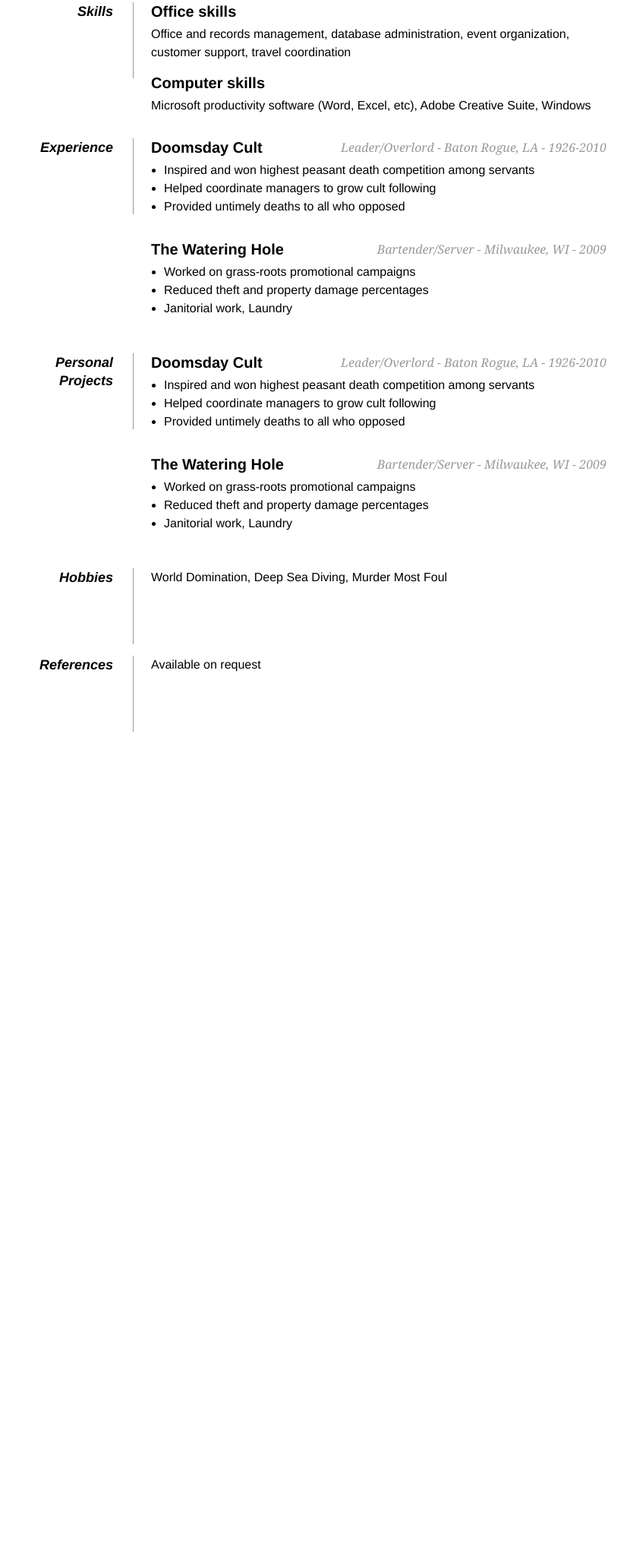
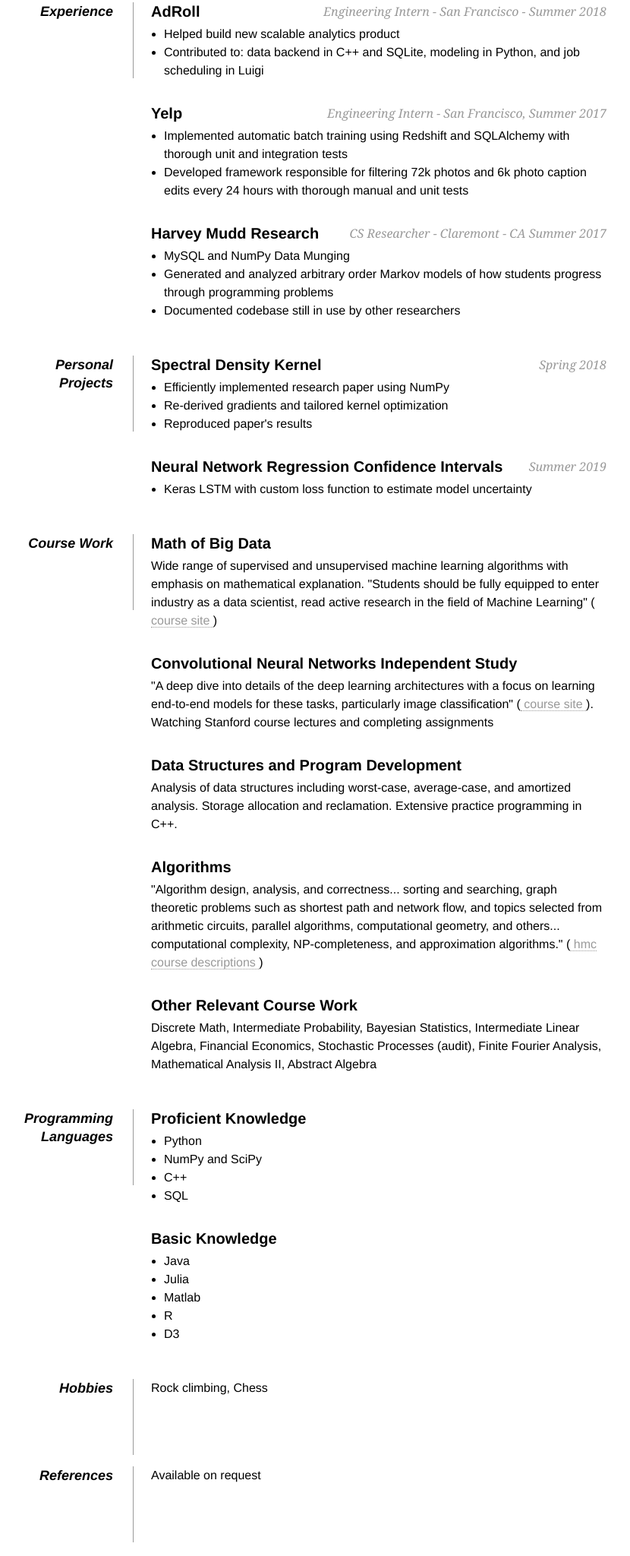
Before and after one commit to ndiamant/ndiamant.github.io, a plain HTML site: page index.html in a window 1280 px wide. Shown: the part 448-2496 px from the top of the page at 76% size, without its empty margins (241-1071 px from the left). Before the commit the page ends 1486 px from the top, so only its background shows below. Drawn offline with Linux system fonts and the light colour scheme.

Commit message:
actual info in resume

```diff
--- a/index.html
+++ b/index.html
@@ -42,8 +42,8 @@
             <h1 class="fn">Nathaniel Diamant</h1>
 
             <p>
-                Cell: <span class="tel">510-520-0250</span><br />
-                Email: <a class="email" href="mailto:ndiamant@hmc.edu">greatoldone@lovecraft.com</a></span><br />
+                Cell: <span class="tel">(510) 520 0250</span><br />
+                Email: <a class="email" href="mailto:ndiamant@hmc.edu">ndiamant@hmc.edu</a></span><br />
                 Github: <a class="email" href="https://github.com/ndiamant">github.com/ndiamant</a>
             </p>
         </div>
@@ -51,8 +51,8 @@
         <div id="objective">
             <p>
                 I am mathemetician and computer scientist.
-                I have a strong background in the theory of machine learning from school and self study.
-                I have applied my knowledge in two internships where I contributed to the full machine learning pipeline - from data collection to modelling.
+                I have a strong background in the math and practice of machine learning gained from school and self study.
+                I have applied my knowledge in two internships where I contributed to the full machine learning pipeline - from data collection to modeling.
             </p>
         </div>
 
@@ -63,38 +63,32 @@
 
             <dt>Education</dt>
             <dd>
-                <h2>Harvey Mudd College - <span> Claremont, CA - 2015-2019</span></h2>
+                <h2>Harvey Mudd College - <span> Claremont, CA - 2015 - 2019</span></h2>
                 <p><strong>Major:</strong> Computer Science Math Joint Major<br />
                    <strong>GPA:</strong> 3.873</p>
             </dd>
 
             <dd class="clear"></dd>
 
-            <dt>Skills</dt>
-            <dd>
-                <h2>Office skills</h2>
-                <p>Office and records management, database administration, event organization, customer support, travel coordination</p>
-
-                <h2>Computer skills</h2>
-                <p>Microsoft productivity software (Word, Excel, etc), Adobe Creative Suite, Windows</p>
-            </dd>
-
-            <dd class="clear"></dd>
-
             <dt>Experience</dt>
             <dd>
-                <h2>Doomsday Cult <span>Leader/Overlord - Baton Rogue, LA - 1926-2010</span></h2>
+                <h2>AdRoll <span>Engineering Intern - San Francisco - Summer 2018</span></h2>
                 <ul>
-                    <li>Inspired and won highest peasant death competition among servants</li>
-                    <li>Helped coordinate managers to grow cult following</li>
-                    <li>Provided untimely deaths to all who opposed</li>
+                    <li> Helped build new scalable analytics product</li>
+                    <li> Contributed to: data backend in C++ and SQLite, modeling in Python, and job scheduling in Luigi</li>
                 </ul>
 
-                <h2>The Watering Hole <span>Bartender/Server - Milwaukee, WI - 2009</span></h2>
+                <h2>Yelp <span>Engineering Intern - San Francisco, Summer 2017</span></h2>
                 <ul>
-                    <li>Worked on grass-roots promotional campaigns</li>
-                    <li>Reduced theft and property damage percentages</li>
-                    <li>Janitorial work, Laundry</li>
+                    <li>Implemented automatic batch training using Redshift and SQLAlchemy with thorough unit and integration tests </li>
+                    <li>Developed framework responsible for filtering 72k photos and 6k photo caption edits every 24 hours with thorough manual and unit tests </li>
+                </ul>
+
+                <h2>Harvey Mudd Research <span> CS Researcher - Claremont - CA Summer 2017</span></h2>
+                <ul>
+                    <li>MySQL and NumPy Data Munging</li>
+                    <li>Generated and analyzed arbitrary order Markov models of how students progress through programming problems</li>
+                    <li>Documented codebase still in use by other researchers</li>
                 </ul>
             </dd>
 
@@ -102,25 +96,71 @@
 
             <dt>Personal Projects</dt>
             <dd>
-                <h2>Doomsday Cult <span>Leader/Overlord - Baton Rogue, LA - 1926-2010</span></h2>
+                <h2> Spectral Density Kernel <span>Spring 2018</span></h2>
                 <ul>
-                    <li>Inspired and won highest peasant death competition among servants</li>
-                    <li>Helped coordinate managers to grow cult following</li>
-                    <li>Provided untimely deaths to all who opposed</li>
+                    <li>Efficiently implemented  research paper using NumPy</li>
+                    <li>Re-derived gradients and tailored kernel optimization</li>
+                    <li>Reproduced paper's results</li>
                 </ul>
 
-                <h2>The Watering Hole <span>Bartender/Server - Milwaukee, WI - 2009</span></h2>
+                <h2> Neural Network Regression Confidence Intervals<span>Summer 2019</span></h2>
                 <ul>
-                    <li>Worked on grass-roots promotional campaigns</li>
-                    <li>Reduced theft and property damage percentages</li>
-                    <li>Janitorial work, Laundry</li>
+                    <li>Keras LSTM with custom loss function to estimate model uncertainty</li>
+                </ul>
+            </dd>
+
+            <dd class="clear"></dd>
+
+            <dt>Course Work</dt>
+            <dd>
+                <h2> Math of Big Data</h2>
+                Wide range of supervised and unsupervised machine learning algorithms with emphasis on mathematical explanation. "Students should be fully equipped to enter industry as a data scientist, read active research in the field of Machine Learning" (<a href=https://math189r.github.io/info/> course site </a>)
+                <ul></ul>
+
+                <h2> Convolutional Neural Networks Independent Study</h2>
+                "A deep dive into details of the deep learning architectures with a focus on learning end-to-end models for these tasks, particularly image classification" (<a href=http://cs231n.stanford.edu> course site </a>). Watching Stanford course lectures and completing assignments
+                <ul></ul>
+
+                <h2> Data Structures and Program Development</h2>
+                Analysis of data structures including worst-case, average-case, and amortized analysis. Storage allocation and reclamation. Extensive practice programming in C++.
+                <ul></ul>
+
+                <h2> Algorithms</h2>
+                "Algorithm design, analysis, and correctness... sorting and searching, graph theoretic problems such as shortest path and network flow, and topics selected from arithmetic circuits, parallel algorithms, computational geometry, and others... computational complexity, NP-completeness, and approximation algorithms." (<a href=https://www.cs.hmc.edu/program/course-descriptions/> hmc course descriptions </a>)
+                <ul></ul>
+
+                <h2> Other Relevant Course Work</h2>
+                Discrete Math, Intermediate Probability, Bayesian Statistics, Intermediate Linear Algebra, Financial Economics, Stochastic Processes (audit), Finite Fourier Analysis, Mathematical Analysis II, Abstract Algebra
+                <ul></ul>
+
+            </dd>
+
+            <dd class="clear"></dd>
+
+            <dt>Programming Languages</dt>
+            <dd>
+                <h2>Proficient Knowledge</h2>
+                <ul>
+                  <li>Python</li>
+                  <li>NumPy and SciPy</li>
+                  <li>C++</li>
+                  <li>SQL</li>
+                </ul>
+
+                <h2>Basic Knowledge</h2>
+                <ul>
+                  <li>Java</li>
+                  <li>Julia</li>
+                  <li>Matlab</li>
+                  <li>R</li>
+                  <li>D3</li>
                 </ul>
             </dd>
 
             <dd class="clear"></dd>
 
             <dt>Hobbies</dt>
-            <dd>World Domination, Deep Sea Diving, Murder Most Foul</dd>
+            <dd>Rock climbing, Chess</dd>
 
             <dd class="clear"></dd>
 
```
